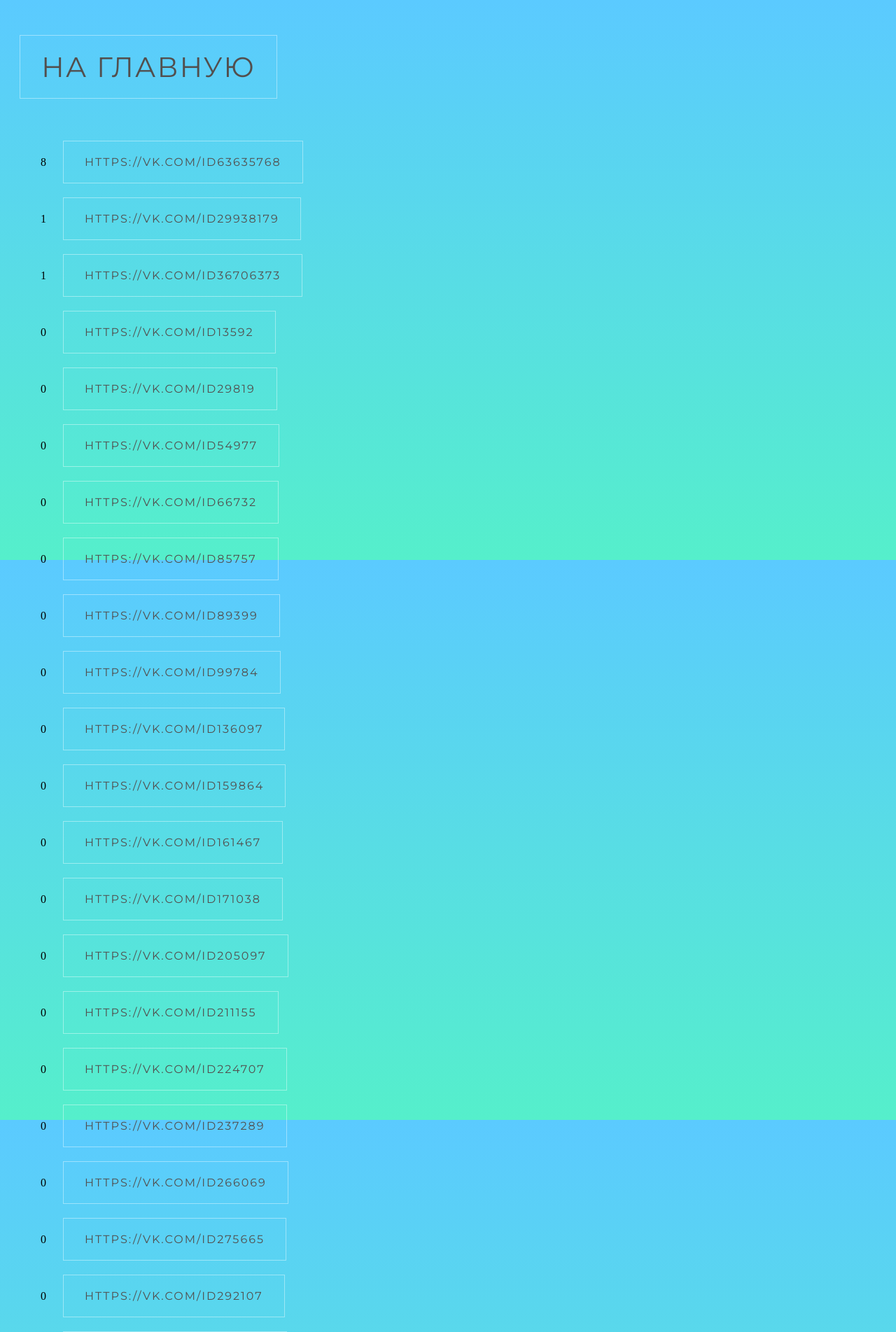
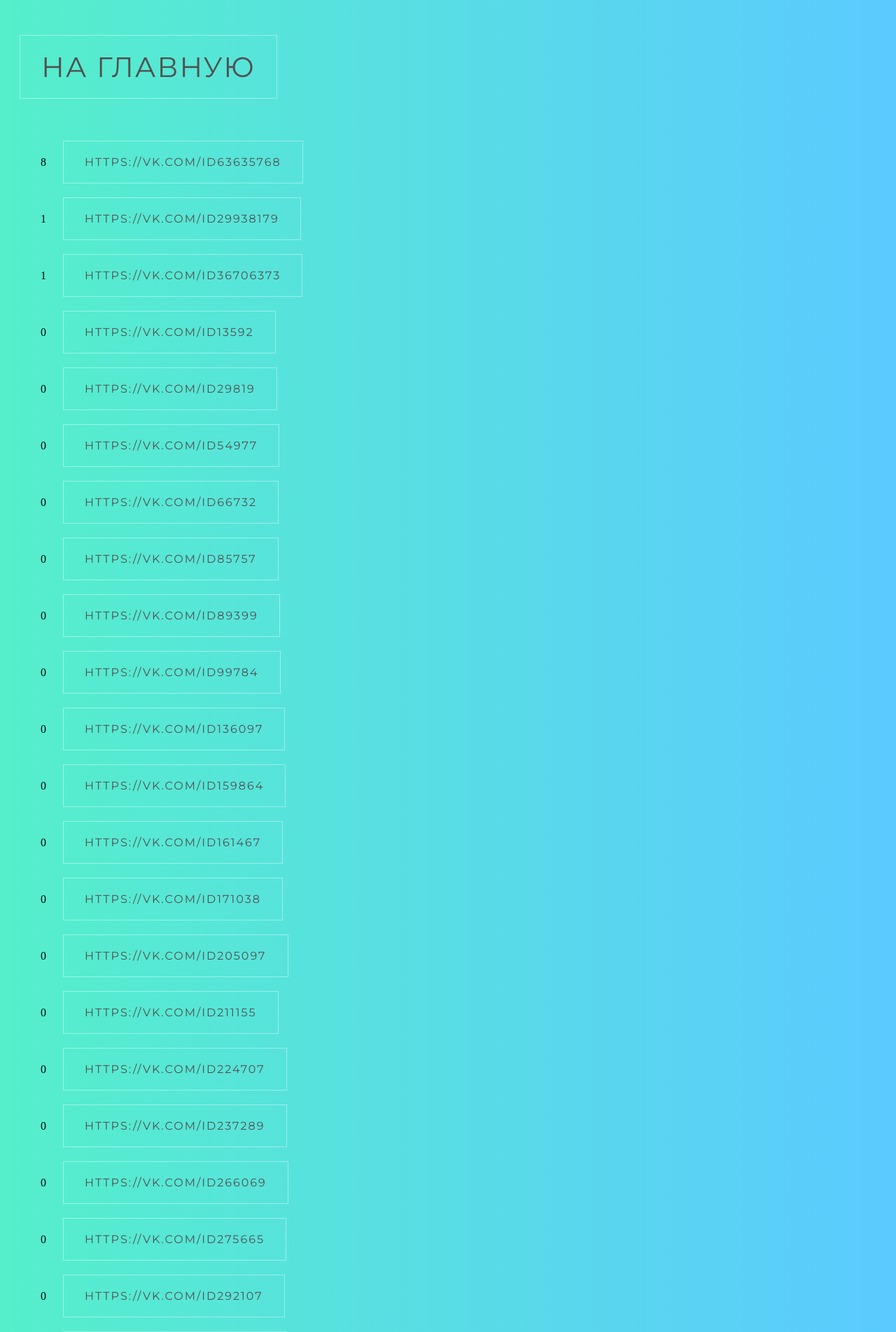
Before and after one commit to lososkin/chiki, a Django app: page /top/ in a window 1280 px wide. Shown: the top 1903 px of the page at 70% size. Run offline with Django 3.2, Linux system fonts and the light colour scheme; data comes from the database, SQL or seed files in the repository.

Commit message:
changed back in the top

```diff
--- a/chiki_kfu/templates/top.html
+++ b/chiki_kfu/templates/top.html
@@ -6,7 +6,7 @@
 		@import url('https://fonts.googleapis.com/css?family=Comfortaa:300,400,700|Montserrat:400,600');
 		html {height: 100%}
 		body {
-		background: linear-gradient(to top, #55EFCB 0%, #5BCAFF 100%);
+		background: linear-gradient(to right, #55EFCB 0%, #5BCAFF 100%);
 		}
 		h3 {
 			font-size: 2.5em;
```
